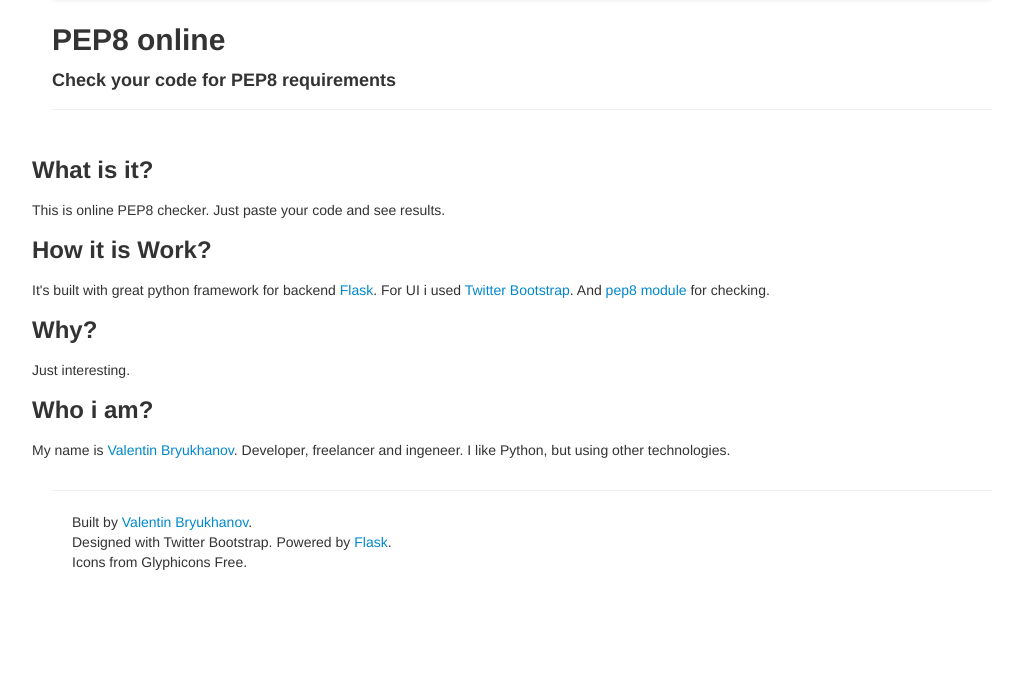
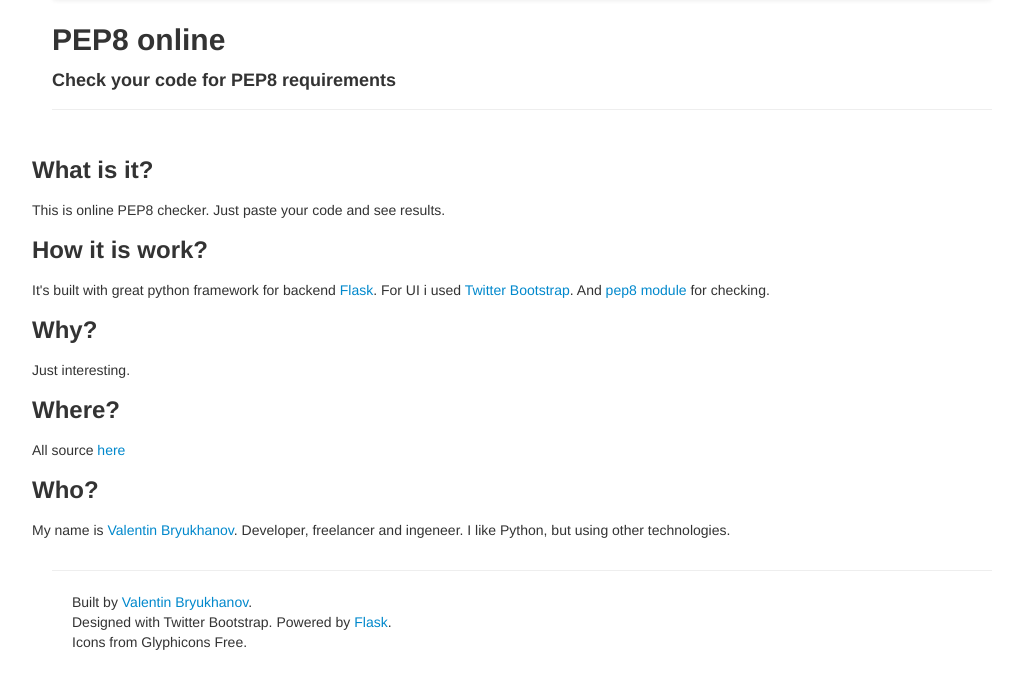
Before and after one commit to Bryukh/pep8online, a Flask app: page /about in a window 1280 px wide. Shown: the part 42-731 px from the top of the page, without its empty margins (118-1141 px from the left). Run offline with Flask 2, Linux system fonts and the light colour scheme; some libraries are stand-ins or nearby versions.

Commit message:
Change About page

```diff
--- a/templates/about.html
+++ b/templates/about.html
@@ -4,7 +4,7 @@
     <p>
     This is online PEP8 checker. Just paste your code and see results.
     </p>
-    <h3>How it is Work?</h3>
+    <h3>How it is work?</h3>
     <p>
     It's built with great python framework for backend <a href="http://flask.pocoo.org/">Flask</a>.
     For UI i used <a href="http://twitter.github.com/bootstrap/index.html">Twitter Bootstrap</a>.
@@ -12,7 +12,9 @@
     </p>
     <h3>Why?</h3>
     <p>Just interesting.</p>
-    <h3>Who i am?</h3>
+    <h3>Where?</h3>
+    <p>All source <a href="https://github.com/Bryukh/pep8online">here</a></p>
+    <h3>Who?</h3>
     <p>
     My name is <a href="http://bryukh.com">Valentin Bryukhanov</a>. Developer, freelancer and ingeneer.
     I like Python, but using other technologies.
```
